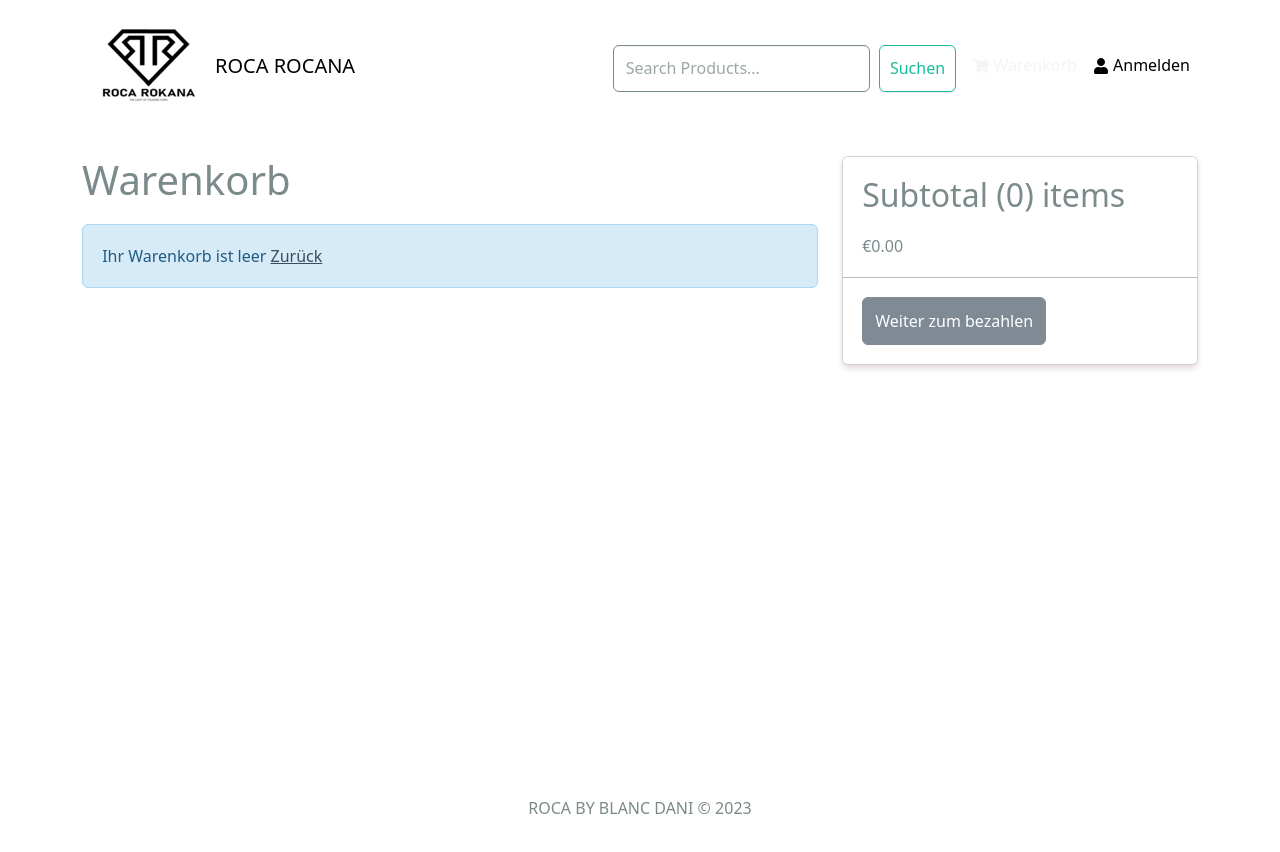
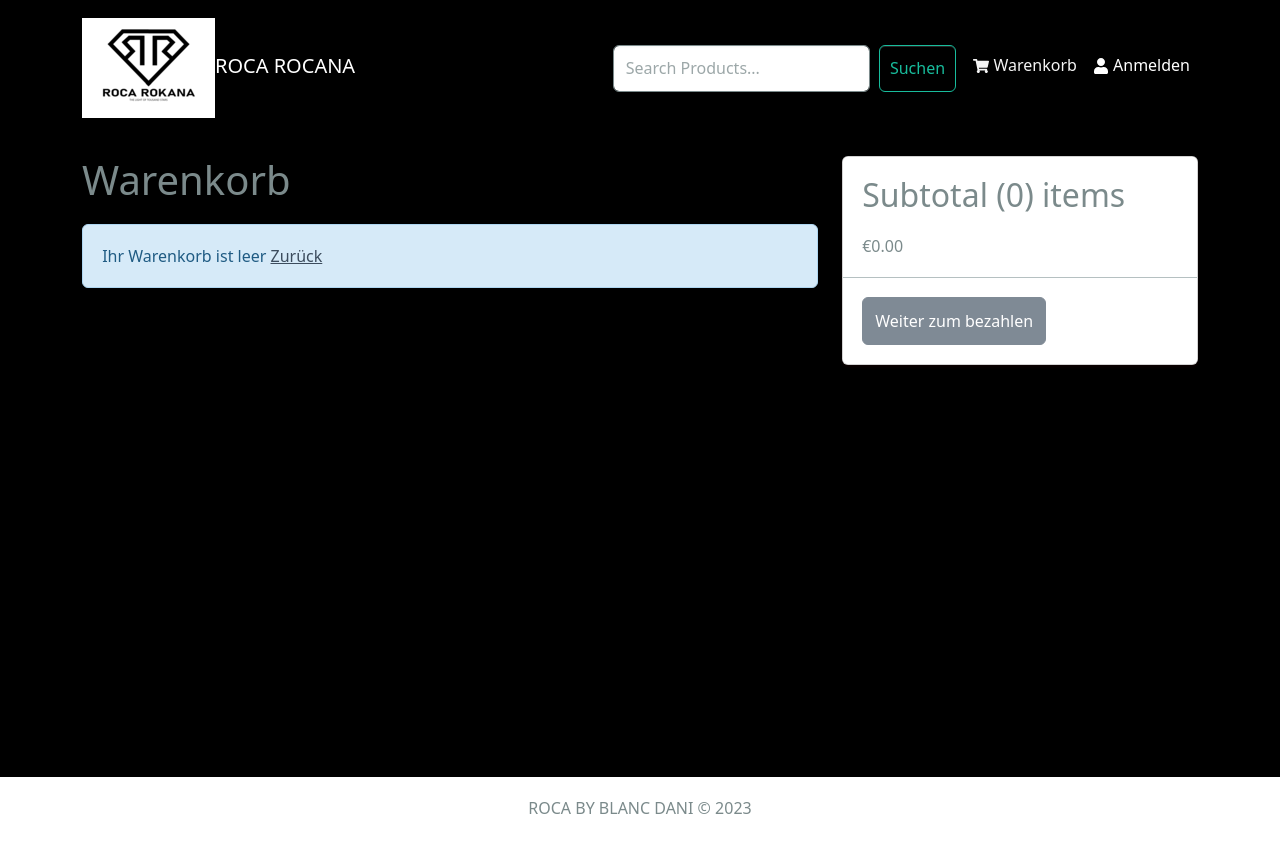
Before and after one commit to blncdn/rocashoptest3, a React (Create React App) app in the folder frontend/: page /cart in a window 1280 px wide. Shown: the top 852 px of the page. Built offline with nearby package versions, Linux system fonts and the light colour scheme.

Commit message:
index.css

```diff
--- a/frontend/src/assets/styles/index.css
+++ b/frontend/src/assets/styles/index.css
@@ -1,6 +1,9 @@
 main {
   min-height: 80vh;
+  background: black;
+  background-color: #000000;
 }
+
 
 .rating span {
   margin: 0.1rem;
@@ -53,8 +56,12 @@ table th {
 }
 
 .nav-link{
-color: #000000;
+color: #ffffff;
 }
 .navbar-brand {
-  color: #000000;
+  color: #ffffff;
 }
+.navbar{
+  background-color: #000000;
+  background: #000000;
+}
```
